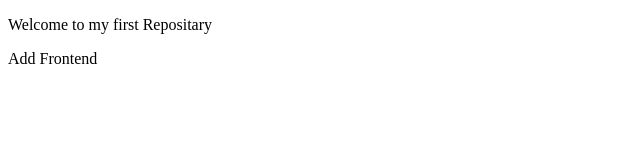
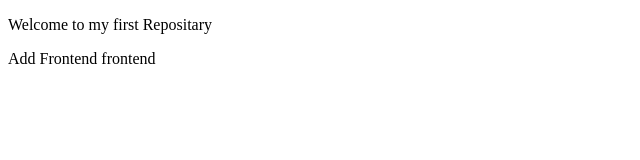
Before and after one commit to SomenathPaul/LocalRepo, a plain HTML site: page index.html in a window 1280 px wide. Shown: the full height of the page, 0-640 px from the left. Drawn offline with Linux system fonts and the light colour scheme.

Commit message:
add frontend

```diff
--- a/index.html
+++ b/index.html
@@ -7,6 +7,6 @@
 </head>
 <body>
     <p>Welcome to my first Repositary</p>
-    <p>Add Frontend</p>
+    <p>Add Frontend frontend</p>
 </body>
 </html>
```
